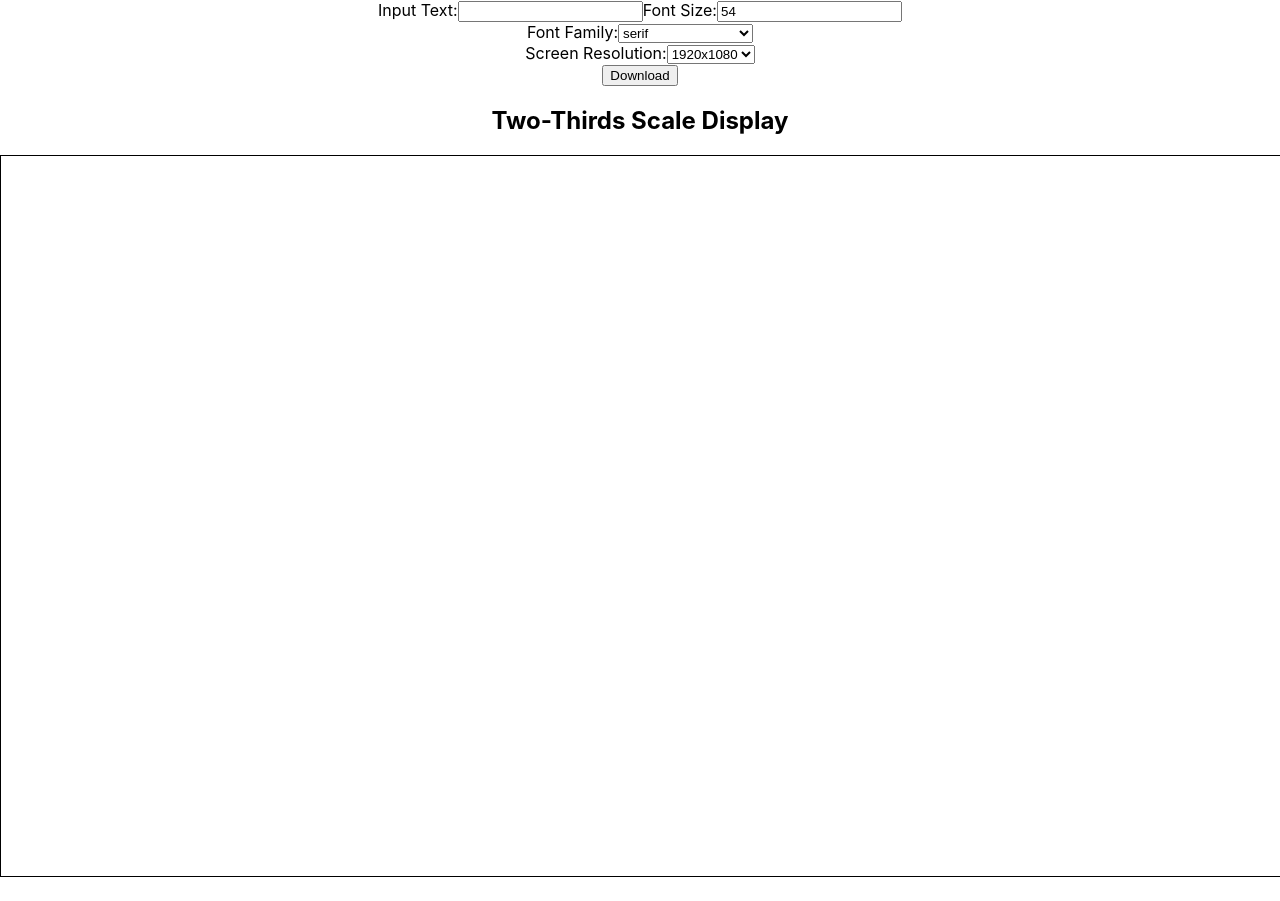
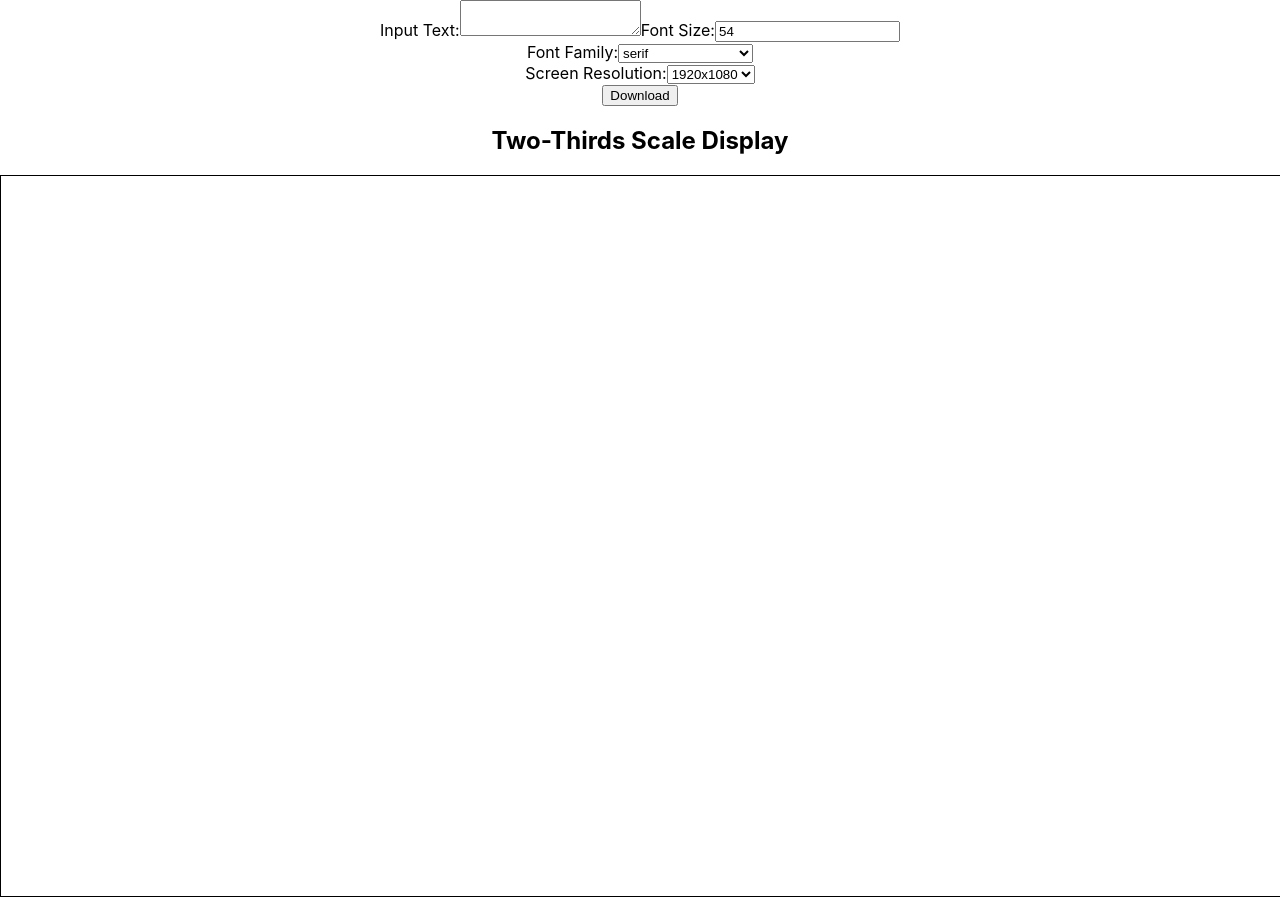
Before and after one commit to michaelahmadi/background-text, a React (Create React App) app: page / in a window 1280 px wide. Built offline with nearby package versions, Linux system fonts and the light colour scheme.

Commit message:
Replaced <input> with <textarea>, begun newline functionality

```diff
--- a/src/App.js
+++ b/src/App.js
@@ -166,8 +166,7 @@ function App() {
 
       <label>
         Input Text:
-        <input type="text" onChange={e => setBackgroundText(e.target.value)}>
-        </input>
+        <textarea type="text" value={backgroundText} onChange={e => setBackgroundText(e.target.value)}/>
       </label>
 
       <label>
```
